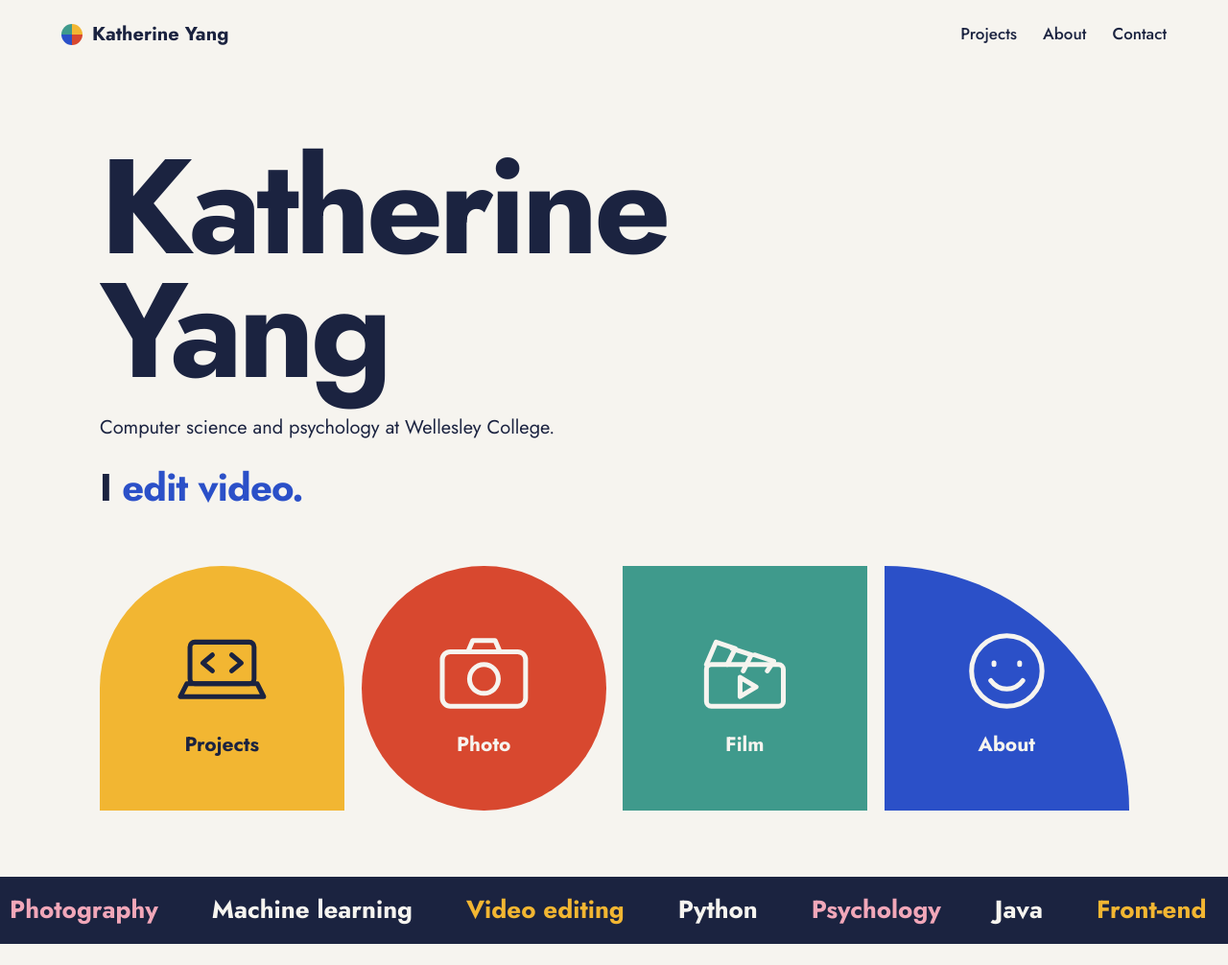
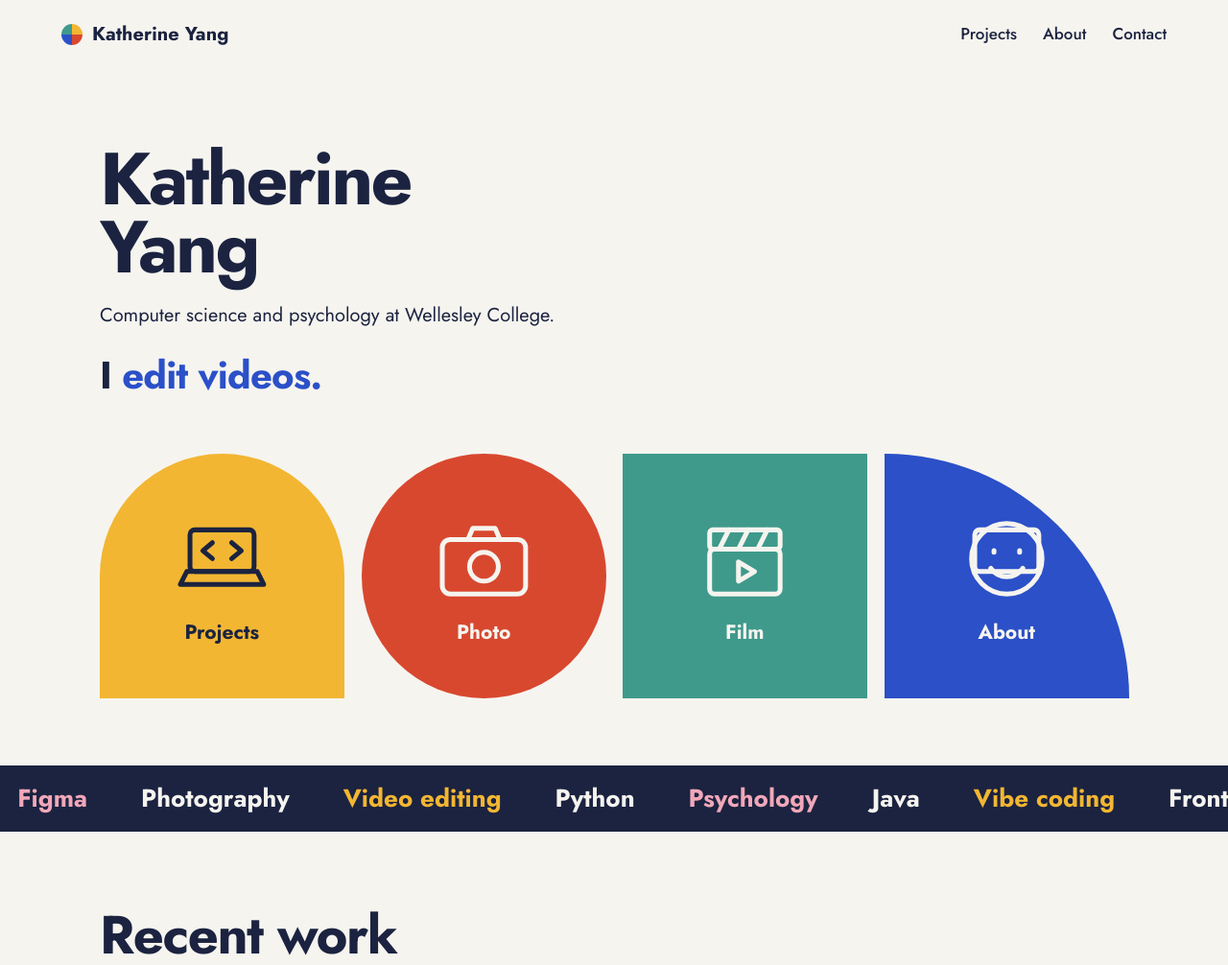
Before and after one commit to katherinehyang/katherinehyang.github.io, a plain HTML site: page index.html in a window 1280 px wide. Shown: the top 1006 px of the page at 96% size. Drawn offline with Linux system fonts and the light colour scheme.

Commit message:
more details

```diff
--- a/index.html
+++ b/index.html
@@ -16,7 +16,7 @@
             <section style="padding-bottom:0">
                 <h1>Katherine<br>Yang</h1>
                 <p class="lead">Computer science and psychology at Wellesley College.</p>
-                <p class="rotator">I <span id="word">build interfaces.</span></p>
+                <p class="rotator">I <span id="word">write code.</span></p>
             </section>
             <nav class="tiles" aria-label="Sections">
                 <a class="tile t1" href="projects.html">
@@ -33,10 +33,24 @@
                     </svg>
                     <b>Photo</b>
                 </a>
-                <a class="tile t3" href="#film"><svg viewBox="0 0 64 64" aria-hidden="true"><rect x="8" y="28" width="48" height="26" rx="3"/><path d="M8 28L14 14l12 4-5 10M24 18l12 4-5 10M38 22l12 4-4 6M29 36l10 6-10 6z"/></svg><b>Film</b></a>
-                <a class="tile t4" href="about.html"><svg viewBox="0 0 64 64" aria-hidden="true"><circle cx="32" cy="32" r="22"/><path d="M24 27v1M40 27v1M22 38c5 7 15 7 20 0"/></svg><b>About</b></a>
+                <a class="tile t3" href="#film">
+                    <svg viewBox="0 0 64 64" aria-hidden="true">
+                        <rect x="10" y="26" width="44" height="28" rx="3"/>
+                        <rect x="10" y="14" width="44" height="12" rx="2"/>
+                        <path d="M22 14l-6 12M34 14l-6 12M46 14l-6 12M28 34l10 6-10 6z"/>
+                    </svg>
+                    <b>Film</b>
+                </a>
+                <a class="tile t4" href="about.html">
+                    <svg viewBox="0 0 64 64" aria-hidden="true">
+                        <rect x="12" y="14" width="40" height="26" rx="3"/>
+                        <circle cx="32" cy="32" r="22"/>
+                        <path d="M24 27v1M40 27v1M22 38c5 7 15 7 20 0"/>
+                    </svg>
+                    <b>About</b>
+                </a>
             </nav>
-    <div class="marquee" aria-hidden="true"><div><span>Front-end</span><span>Figma</span><span>Photography</span><span>Machine learning</span><span>Video editing</span><span>Python</span><span>Psychology</span><span>Java</span></div></div>
+    <div class="marquee" aria-hidden="true"><div><span>Front-end</span><span>Back-end</span><span>Figma</span><span>Photography</span><span>Video editing</span><span>Python</span><span>Psychology</span><span>Java</span><span>Vibe coding</span></div></div>
     <section id="work">
         <h2>Recent work</h2>
         <div class="work" id="workGrid"></div>
@@ -48,8 +62,8 @@
     </section>
     <section id="film">
         <h2>Film</h2>
-        <!-- Replace with: <iframe src="https://player.vimeo.com/video/YOUR_ID" allowfullscreen loading="lazy" style="width:100%;aspect-ratio:16/9;border:0;margin-top:28px"></iframe> -->
-        <div class="reel">Your Vimeo or YouTube embed goes here.</div>
+        <iframe src="https://youtu.be/5Yylls0oofg?si=HVHGECt2r3PF-p1e" allowfullscreen loading="lazy" style="width:100%;aspect-ratio:16/9;border:0;margin-top:28px"></iframe>
+        <div class="reel"></div>
     </section>
 </main>
 <dialog id="pd">
--- a/main.js
+++ b/main.js
@@ -34,7 +34,7 @@ const photos = [
     { src: "", alt: "Photo 6", cat: "Film", c: "#f2b632", h: 360 }
 ];
 
-const words = ["build interfaces.", "take photographs.", "edit video.", "study psychology."];
+const words = ["write code.", "take photographs.", "edit videos."];
 
 /* --------------------------- */
 const page = location.pathname.split("/").pop() || "index.html";
--- a/style.css
+++ b/style.css
@@ -101,7 +101,7 @@ section,
 }
 
 h1 {
-    font: 700 clamp(54px, 11vw, 140px)/.92 var(--font);
+    font: 700 clamp(40px, 6vw, 80px)/.92 var(--font);
     letter-spacing: -.035em;
     margin: 0;
 }
```
Also changed, not shown: pop-up.js (deleted, +0 -27 lines).
